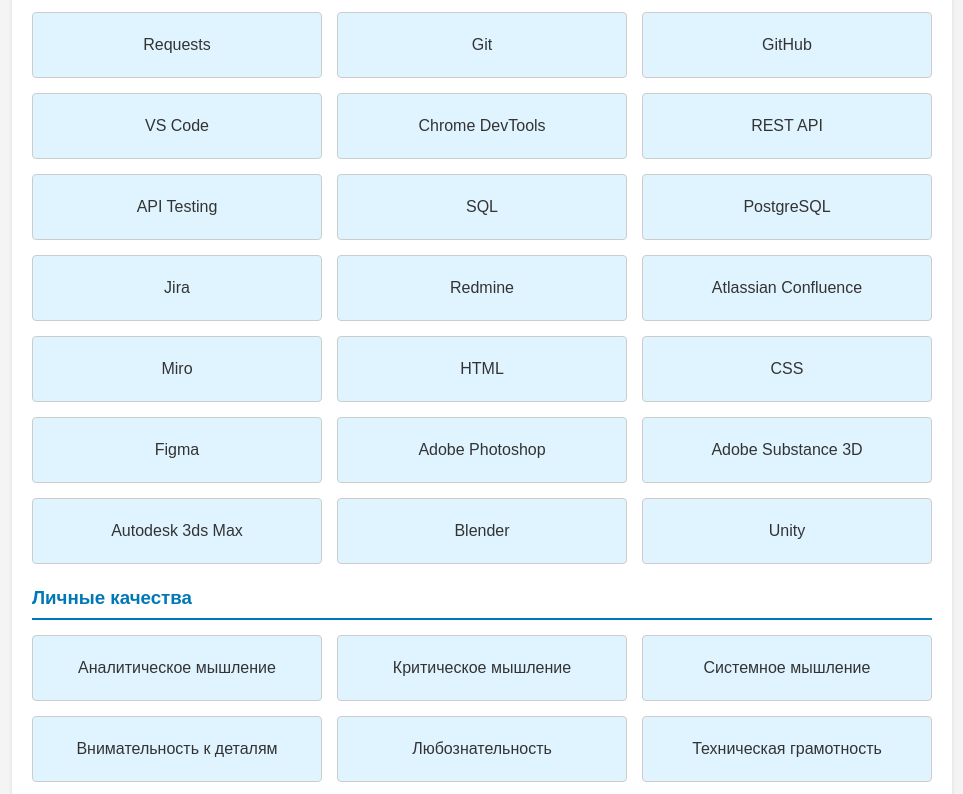
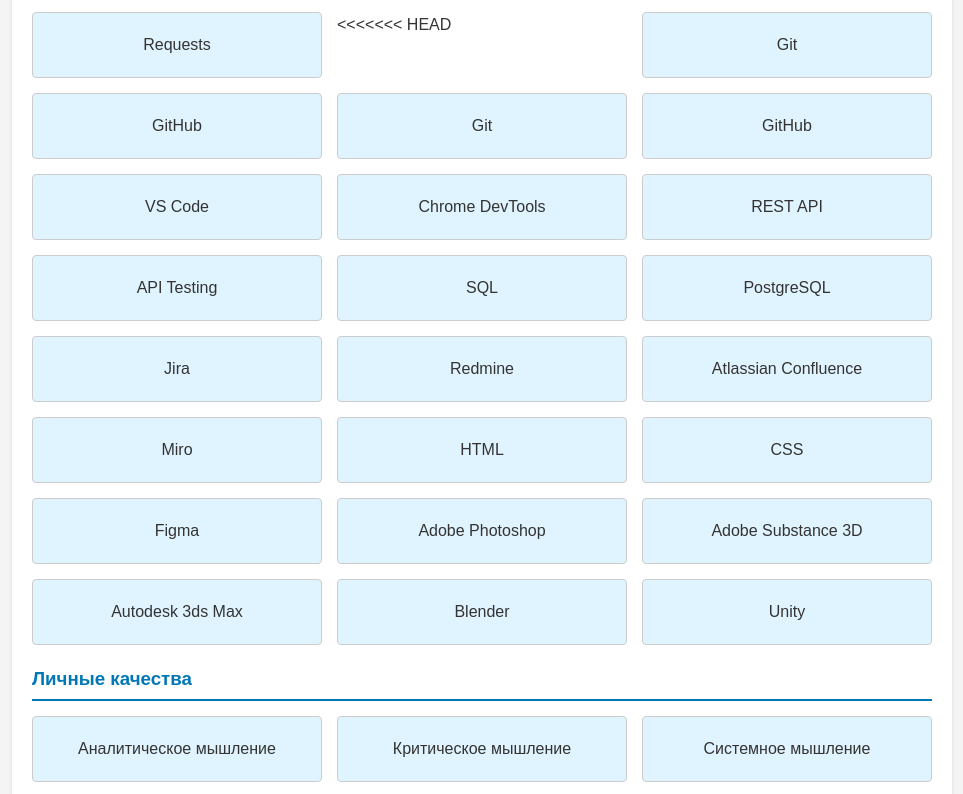
Before and after one commit to UdixOper/resume-QA, a plain HTML site: page index.html in a window 1280 px wide. Shown: the part 5035-5829 px from the top of the page, without its empty margins (158-1121 px from the left). Drawn offline with Linux system fonts and the light colour scheme.

Commit message:
Load resume -v 7

```diff
--- a/index.html
+++ b/index.html
@@ -270,10 +270,17 @@
         <div class="skill-box">JavaScript</div>
         <div class="skill-box">Pytest</div>
         <div class="skill-box">Requests</div>
+<<<<<<< HEAD
 <!--         <div class="skill-box">Selenium</div> -->
         <div class="skill-box">Git</div>
         <div class="skill-box">GitHub</div>
 <!--         <div class="skill-box">CI/CD</div>
+=======
+        <!-- <div class="skill-box">Selenium</div> -->
+        <div class="skill-box">Git</div>
+        <div class="skill-box">GitHub</div>
+        <!-- <div class="skill-box">CI/CD</div>
+>>>>>>> 703c911 (Load resume -v 7)
         <div class="skill-box">Jenkins</div> -->
         <div class="skill-box">VS Code</div>
         <div class="skill-box">Chrome DevTools</div>
```
